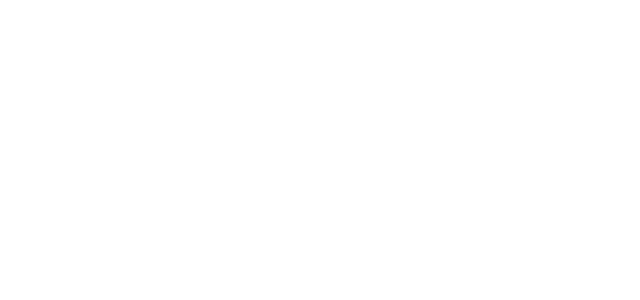
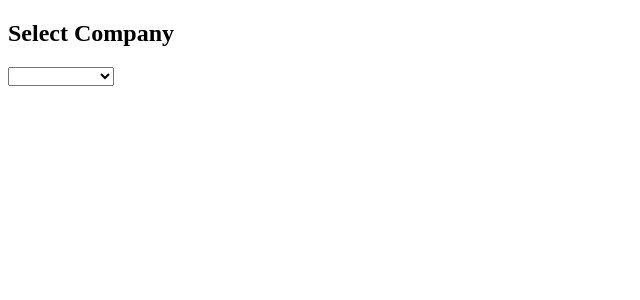
Before and after one commit to yosefalan/fast_track_final_project, an Angular app in the folder frontend/: page /select-company in a window 1280 px wide. Before the commit this address led to /. Shown: the top 300 px of the page, without its empty margins (0-640 px from the left). Built offline with nearby package versions, Linux system fonts and the light colour scheme.

Commit message:
Prompt user to select company after logging in, update subject after selection

```diff
--- a/frontend/src/app/app-routing.module.ts
+++ b/frontend/src/app/app-routing.module.ts
@@ -1,8 +1,12 @@
 import { NgModule } from '@angular/core';
 import { RouterModule, Routes } from '@angular/router';
 import { LoginComponent } from './login/login.component';
+import { SelectCompanyComponent } from './select-company/select-company.component';
 
-const routes: Routes = [{ path: '', component: LoginComponent }];
+const routes: Routes = [
+  { path: '', component: LoginComponent },
+  { path: 'select-company', component: SelectCompanyComponent },
+];
 
 @NgModule({
   imports: [RouterModule.forRoot(routes)],
--- a/frontend/src/app/app.module.ts
+++ b/frontend/src/app/app.module.ts
@@ -6,9 +6,10 @@ import { AppComponent } from './app.component';
 import { LoginComponent } from './login/login.component';
 import { LoginInputComponent } from './login/login-input/login-input.component';
 import { ReactiveFormsModule } from '@angular/forms';
+import { SelectCompanyComponent } from './select-company/select-company.component';
 
 @NgModule({
-  declarations: [AppComponent, LoginComponent, LoginInputComponent],
+  declarations: [AppComponent, LoginComponent, LoginInputComponent, SelectCompanyComponent],
   imports: [BrowserModule, AppRoutingModule, ReactiveFormsModule],
   providers: [],
   bootstrap: [AppComponent],
--- a/frontend/src/app/login/login-input/login-input.component.html
+++ b/frontend/src/app/login/login-input/login-input.component.html
@@ -1,12 +1,6 @@
 <ng-container class="login-input">
   <label for="control">{{ label }}</label>
-  <input
-    type="text"
-    [formControl]="control"
-    name="control"
-    required
-    minlength="3"
-  />
+  <input type="text" [formControl]="control" name="control" />
   <ng-container *ngIf="control.touched && control.errors" class="error">
     <div class="error" *ngIf="control.errors['required']">
       A {{ label }} is required
--- a/frontend/src/app/login/login.component.ts
+++ b/frontend/src/app/login/login.component.ts
@@ -12,12 +12,12 @@ export class LoginComponent {
   loginForm: FormGroup = new FormGroup({
     email: new FormControl<string>('', [
       Validators.required,
-      Validators.minLength(3),
+      Validators.minLength(0),
       Validators.maxLength(12),
     ]),
     password: new FormControl<string>('', [
       Validators.required,
-      Validators.minLength(8),
+      Validators.minLength(0),
       Validators.maxLength(24),
     ]),
   });
--- /dev/null
+++ b/frontend/src/app/models/Company.ts
@@ -0,0 +1,5 @@
+export default interface Company {
+  id: number;
+  name: string;
+  description?: string;
+}
--- /dev/null
+++ b/frontend/src/app/select-company/select-company.component.html
@@ -0,0 +1,28 @@
+<h2>Select Company</h2>
+<form class="container" [formGroup]="selectCompanyForm">
+  <select
+    name="selectedCompany"
+    class="custom-select"
+    formControlName="selectedCompany"
+    (change)="onSubmit()"
+  >
+    <option class="" value="" disabled>Pick an option</option>
+    <option class="" *ngFor="let company of companies" [ngValue]="company.id">
+      {{ company.name }}
+    </option>
+  </select>
+  <br />
+  <ng-container
+    *ngIf="
+      selectCompanyForm.controls['selectedCompany'].touched &&
+      selectCompanyForm.controls['selectedCompany'].errors
+    "
+  >
+    <div
+      *ngIf="selectCompanyForm.controls['selectedCompany'].errors['required']"
+      class="error"
+    >
+      A Company is required
+    </div>
+  </ng-container>
+</form>
--- /dev/null
+++ b/frontend/src/app/select-company/select-company.component.ts
@@ -0,0 +1,54 @@
+import { Component } from '@angular/core';
+import { FormControl, FormGroup, Validators } from '@angular/forms';
+import { CompanyService } from '../services/company.service';
+import { ActivatedRoute, Router } from '@angular/router';
+import { UserService } from '../services/user.service';
+import Company from '../models/Company';
+
+@Component({
+  selector: 'app-select-company',
+  templateUrl: './select-company.component.html',
+  styleUrls: ['./select-company.component.css'],
+})
+export class SelectCompanyComponent {
+  companies: Company[] = [];
+
+  selectCompanyForm: FormGroup = new FormGroup({
+    selectedCompany: new FormControl<number | null>(null, [
+      Validators.required,
+    ]),
+  });
+
+  constructor(
+    private userData: UserService,
+    private companyData: CompanyService,
+    private router: Router,
+    private activatedRoute: ActivatedRoute
+  ) {}
+
+  ngOnInit(): void {
+    this.userData.loggedInUserId.subscribe((userId) => {
+      userId = 5;
+      if (userId === null) {
+        this.router.navigateByUrl('/');
+      }
+    });
+    //TO DO: if not admin, display error and button to go back to login.
+    this.loadCompanies();
+  }
+
+  loadCompanies(): void {
+    //call API endpoint, set class variable
+    this.companies = [
+      { id: 1, name: 'FedEx', description: 'FedEx Description' },
+      { id: 2, name: 'LQK', description: 'LQK Description' },
+    ];
+  }
+
+  onSubmit(): void {
+    this.companyData.updateSelectedCompanyId(
+      this.selectCompanyForm.controls['selectedCompany'].value.id
+    );
+    this.router.navigateByUrl('/announcements');
+  }
+}
--- a/frontend/src/app/services/user.service.ts
+++ b/frontend/src/app/services/user.service.ts
@@ -6,9 +6,11 @@ import { BehaviorSubject } from 'rxjs';
 })
 export class UserService {
   private loggedInUserIdSource = new BehaviorSubject<number | null>(null);
-  selectedCompanyId = this.loggedInUserIdSource.asObservable();
+  loggedInUserId = this.loggedInUserIdSource.asObservable();
 
   updateLoggedInUserId(userId: number) {
     this.loggedInUserIdSource.next(userId);
   }
+
+  //TODO: return entire User object to check if user is admin after logging in?
 }
```
Also changed, not shown: frontend/src/app/select-company/select-company.component.css (added), 1 other file (tests, documents, lock files or other folders).
